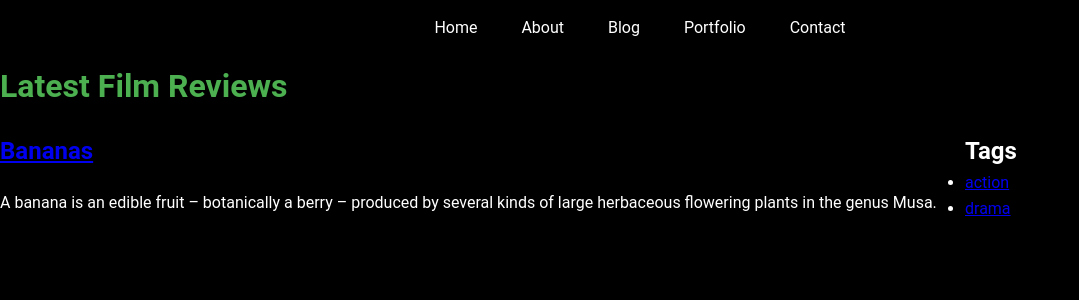
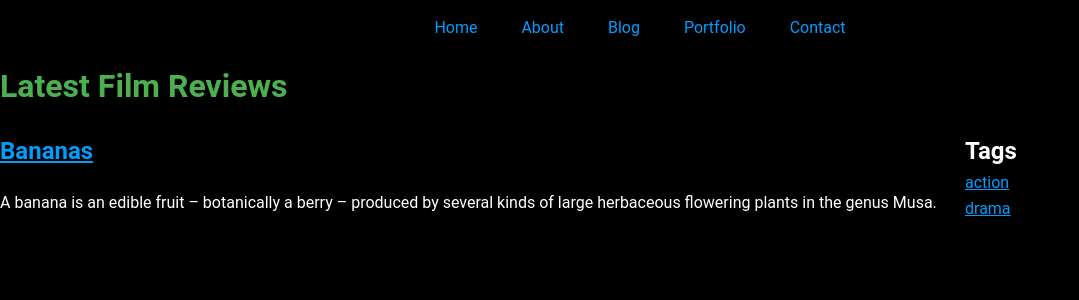
Before and after one commit to stoatsnhoney/stoatsnhoney.github.io, a Jekyll site: the page built from filmBlog.html, in a window 1280 px wide. Shown: the top 300 px of the page, without its empty margins (0-1079 px from the left). Built offline with Jekyll 4.4.1, drawn with Linux system fonts in a browser that asks for light colours.

Commit message:
css update

```diff
--- a/_layouts/blog.html
+++ b/_layouts/blog.html
@@ -26,7 +26,7 @@ layout: default
       {% endfor %}
       {% assign all_tags = all_tags | uniq %}
       {% for tag in all_tags %}
-        <li><a href="/tags/{{ tag | slugify }}">{{ tag }}</a></li>
+        <ul><a href="/tags/{{ tag | slugify }}">{{ tag }}</a></ul>
       {% endfor %}
     </ul>
   </div>
--- a/_sass/main.scss
+++ b/_sass/main.scss
@@ -1,11 +1,12 @@
 :root {
-  --primary-color: #4a8eb9;
-  --secondary-color: #ffffff;
+  --primary-color: #00ff04;
+  --secondary-color: #ff0000;
   --background-color: #000000;
   --text-color: #ffffff;
+  --link-color: #009dff;
   --header-background: #ffffff;
   --header-text-color: #4CAF50;
-  --nav-hover-background: #e8e8e8;
+  --nav-hover-background: #7f7f7f;
   --box-shadow: 0 2px 5px rgba(0, 0, 0, 0.1);
 }
 
@@ -135,17 +136,18 @@ footer {
   min-width: 160px;
   box-shadow: 0px 8px 16px 0px rgba(0,0,0,0.2);
   z-index: 1;
+  background: #5a5a5a;
 }
 
 .dropdown-content a {
-  color: black;
+  color: rgb(255, 255, 255);
   padding: 12px 16px;
   text-decoration: none;
   display: block;
 }
 
 .dropdown-content a:hover {
-  background-color: #f1f1f1;
+  background-color: var(--nav-hover-background);
 }
 
 .dropdown:hover .dropdown-content {
@@ -153,7 +155,7 @@ footer {
 }
 
 .dropdown:hover .dropbtn {
-  background-color: #3e8e41;
+  background-color: var(--nav-hover-background);
 }
 
 /* Sidebar Styles */
@@ -169,3 +171,23 @@ footer {
 .tab-content.active {
   display: block;
 }
+
+/* unvisited link */
+a:link {
+  color: var(--link-color);
+}
+
+/* visited link */
+a:visited {
+  color: var(--link-color);
+}
+
+/* mouse over link */
+a:hover {
+  color: var(--link-color);
+}
+
+/* selected link */
+a:active {
+  color: var(--link-color);
+}
```
